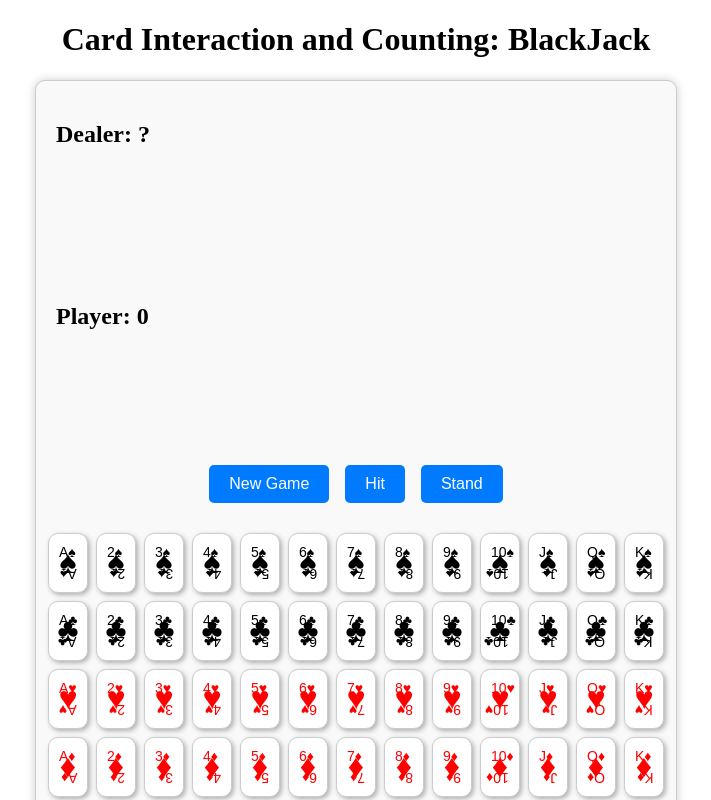
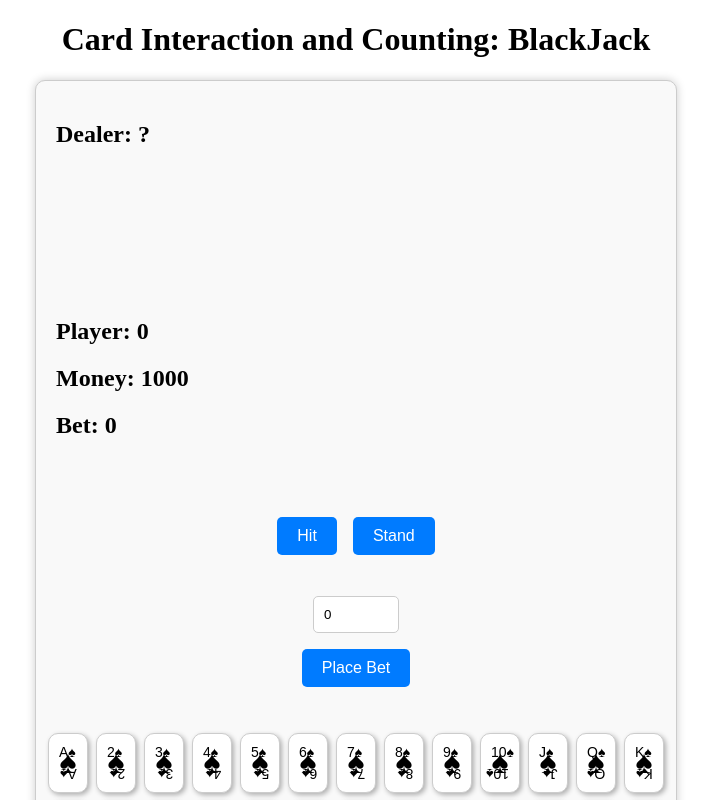
Before and after one commit to lukelin15/CardCounting, a SvelteKit app: page / in a window 1280 px wide. Shown: the top 800 px of the page, without its empty margins (284-995 px from the left). Built offline with nearby package versions, Linux system fonts and the light colour scheme.

Commit message:
created betting feature

```diff
--- a/src/components/Blackjack.svelte
+++ b/src/components/Blackjack.svelte
@@ -24,6 +24,10 @@
   let showOverlay = false;
   let timeoutId;
   let hasStarted = false;
+  let playerMoney = 1000;
+  let betAmount = 0;
+  let error = '';
+  let betPlaced = false;
 
   // only display overlay after animations
   // equations gets amount of extra cards dealt
@@ -61,6 +65,17 @@
       }
   }
 
+  function placeBet(amount) {
+    if (playerMoney >= amount) {
+      playerMoney -= amount;
+      betAmount = amount;
+      newGame();
+      betPlaced = true;
+    } else {
+      error = "You don't have enough money to place this bet.";
+    }
+  }
+
   function newGame() {
     clearTimeout(timeoutId);
     hasStood = false
@@ -69,6 +84,7 @@
     hasStarted = true
     playerHand = []
     dealerHand = []
+    betPlaced = false;
 
     setTimeout(() => {
       playerHand = deal([]);
@@ -76,7 +92,6 @@
       playerHand = deal(playerHand);
       dealerHand = deal(dealerHand);
     }, 250);
-
   }
 
 
@@ -118,17 +133,24 @@
     let playerScore = calculateHand(playerHand);
     let dealerScore = calculateHand(dealerHand);
 
+    let winner = 'Draw';
     if (playerScore > 21) {
-          return 'Dealer';
+      winner = 'Dealer';
     } else if (dealerScore > 21) {
-          return 'Player';
+      winner = 'Player';
     } else if (playerScore > dealerScore) {
-          return 'Player';
+      winner = 'Player';
     } else if (dealerScore > playerScore) {
-          return 'Dealer';
-      } else {
-          return 'Draw';
+      winner = 'Dealer';
     }
+
+    if (winner === 'Player') {
+      playerMoney += betAmount * 2; // player gets their bet back plus the same amount
+    } else if (winner === 'Draw') {
+      playerMoney += betAmount; // player gets their bet back
+    }
+    betPlaced = false;
+    return winner;
   }
 
 </script>
@@ -155,6 +177,8 @@
 
   <div id="player">
     <h2>Player: {calculateHand(playerHand)}</h2>
+    <h2>Money: {playerMoney}</h2>
+    <h2>Bet: {betAmount}</h2>
     <div class="hand">
       {#each playerHand as card, i (i)}
         <div in:fly={{ y: 100, duration: 400, delay: i * 100}}>
@@ -165,9 +189,18 @@
   </div>
 
   <div id="controls">
-    <button on:click={newGame}>New Game</button>
     <button on:click={hit}>Hit</button>
     <button on:click={stand}>Stand</button>
+  </div>
+
+  <div id="betting">
+    <!-- <h2>Money: {playerMoney}</h2>
+    <h2>Bet: {betAmount}</h2> -->
+    <input bind:value={betAmount} type="number" min="1" max={playerMoney} placeholder="Enter bet amount" disabled={betPlaced} />
+    <button on:click={() => placeBet(betAmount)} disabled={betPlaced}>Place Bet</button>
+    {#if error}
+      <p>{error}</p>
+    {/if}
   </div>
 
   {#if showOverlay}
@@ -188,7 +221,7 @@
     align-items: center;
     justify-content: space-between;
     width: 600px; /* Adjust the size to your preference */
-    height: 700px; /* Adjust the size to your preference */
+    height: 900px; /* Adjust the size to your preference */
     margin: auto;
     padding: 20px;
     border: 1px solid #ccc;
@@ -245,4 +278,17 @@
   button:hover {
     background-color: #0056b3;
   }
+
+  #betting {
+    display: flex;
+    flex-direction: column;
+    align-items: center;
+    gap: 1em;
+  }
+
+  #betting input {
+    padding: 10px;
+    border: 1px solid #ccc;
+    border-radius: 5px;
+  }
 </style>
```
Lines whose indentation alone changed are shown as unchanged.
